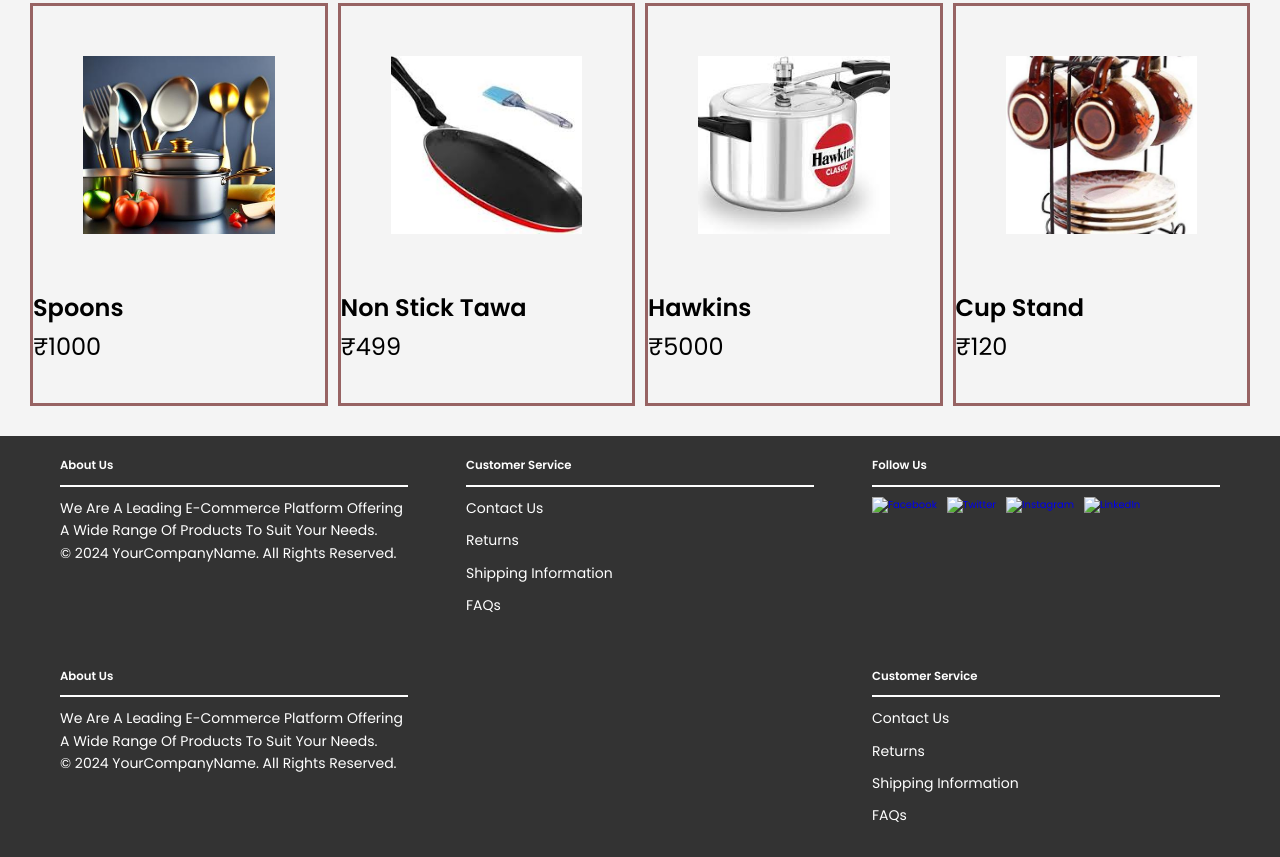
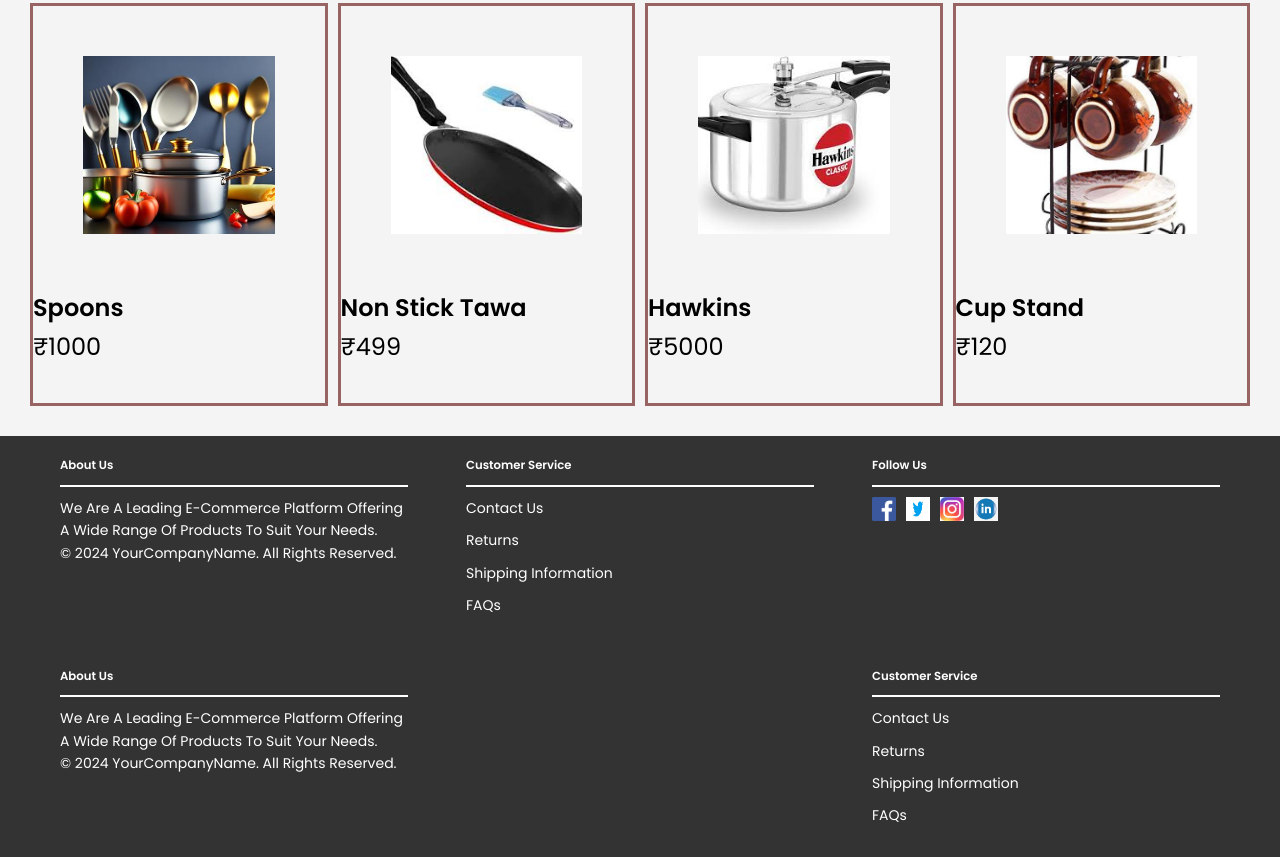
Before and after one commit to 2003kalpna/Kitchen-Shop, a plain HTML site: page index.html in a window 1280 px wide. Shown: the part 928-1785 px from the top of the page. Drawn offline with nearby package versions, Linux system fonts and the light colour scheme.

Commit message:
change a footer logo

```diff
--- a/index.html
+++ b/index.html
@@ -101,10 +101,10 @@
                 <div class="footer-section">
                     <h3>Follow Us</h3>
                     <div class="social-icons">
-                        <a href="#" class="social-icon"><img src="image/Facebook.png" alt="Facebook"></a>
-                        <a href="#" class="social-icon"><img src="image/tw.jpg" alt="Twitter"></a>
-                        <a href="#" class="social-icon"><img src="image/insta.jpeg" alt="Instagram"></a>
-                        <a href="#" class="social-icon"><img src="image/linkedin.jpeg" alt="LinkedIn"></a>
+                        <a href="#" class="social-icon"><img src="images/Facebook.png" alt="Facebook"></a>
+                        <a href="#" class="social-icon"><img src="images/tw.jpg" alt="Twitter"></a>
+                        <a href="#" class="social-icon"><img src="images/insta.jpeg" alt="Instagram"></a>
+                        <a href="#" class="social-icon"><img src="images/linkedin.jpeg" alt="LinkedIn"></a>
                     </div>
                 </div>
             </div>
```
